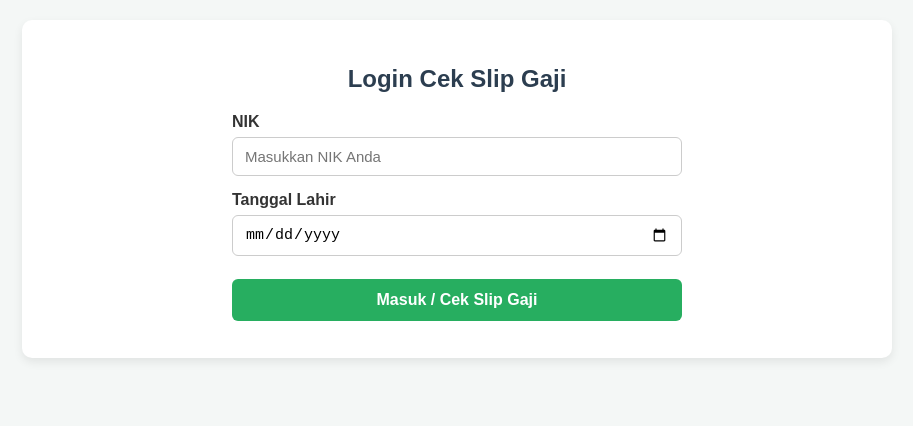
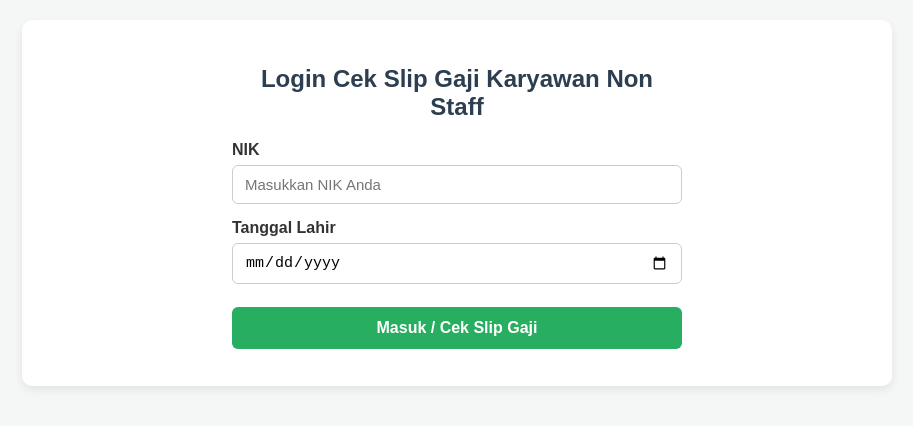
Before and after one commit to MRF-sys/slipgaji, a plain HTML site: page index.html in a window 1280 px wide. Shown: the whole page, without its empty margins (183-1096 px from the left). Drawn offline with Linux system fonts and the light colour scheme.

Commit message:
Update index.html

```diff
--- a/index.html
+++ b/index.html
@@ -3,7 +3,7 @@
 <head>
     <meta charset="UTF-8">
     <meta name="viewport" content="width=device-width, initial-scale=1.0">
-    <title>Cek Slip Gaji Karyawan</title>
+    <title>Cek Slip Gaji Karyawan Non Staff</title>
     <style>
         body {
             font-family: Arial, sans-serif;
@@ -133,7 +133,7 @@
 <div class="container">
     <!-- HALAMAN LOGIN -->
     <div id="login-section" class="login-box">
-        <h2>Login Cek Slip Gaji</h2>
+        <h2>Login Cek Slip Gaji Karyawan Non Staff</h2>
         <div class="form-group">
             <label for="nik">NIK</label>
             <input type="text" id="nik" placeholder="Masukkan NIK Anda" required>
```
